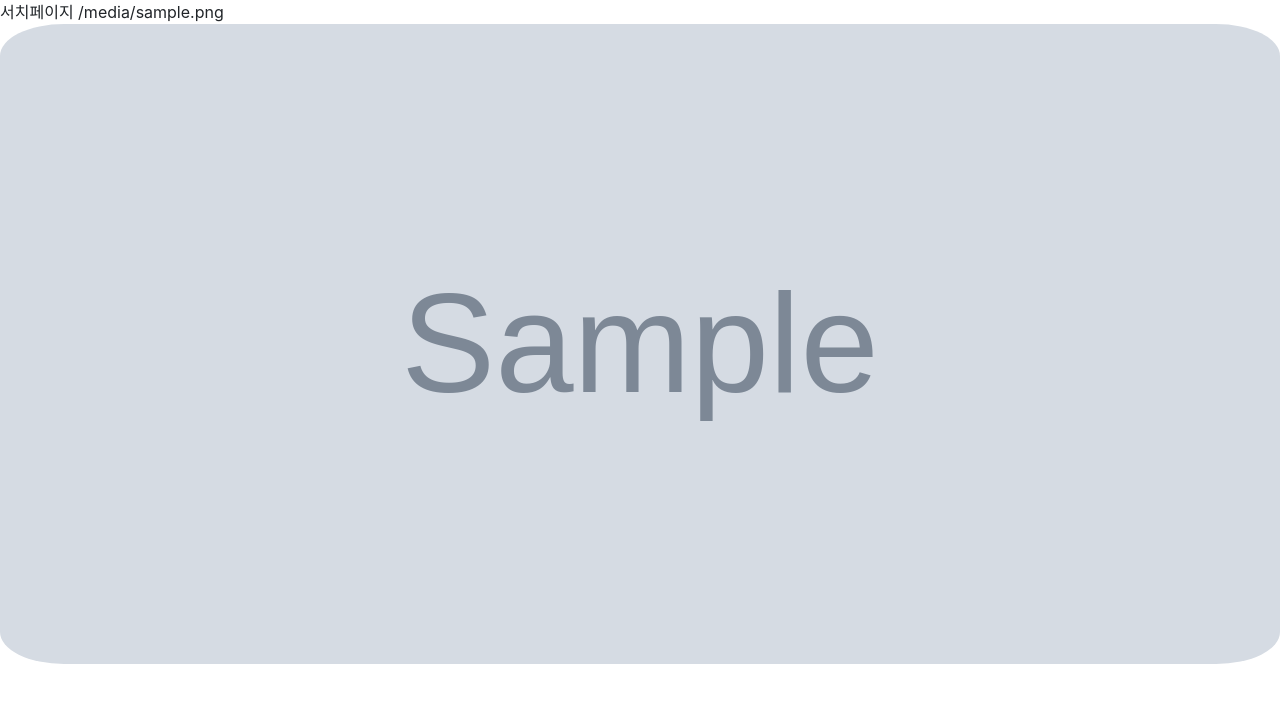
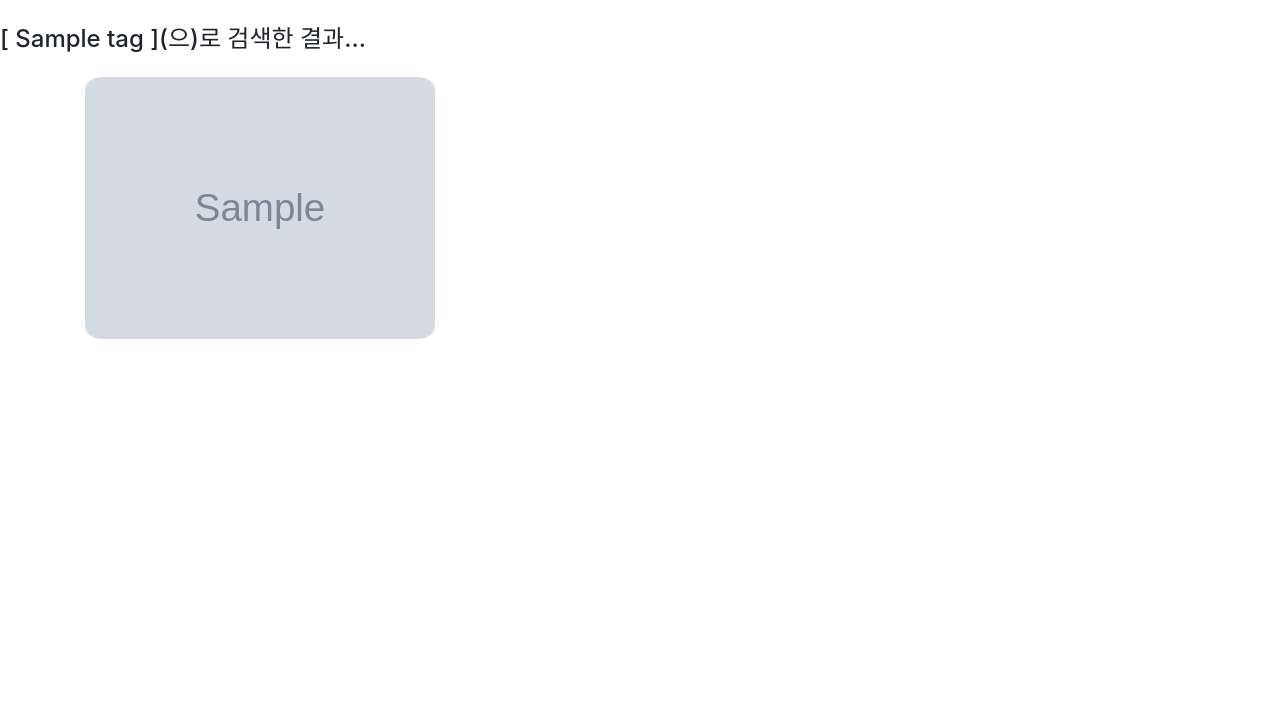
Before and after one commit to soyeonJeonDEV/X-memory_django, a Django app: template templates/search.html in a window 1280 px wide. Shown: the top 703 px of the page. Run offline with Django 4.2, Linux system fonts and the light colour scheme; the template is opened without the code that fills it: most values are stand-ins (such as "Sample title", 1, 10 or a date in 2020); grey boxes marked "Sample" are stand-in pictures; some libraries are stand-ins or nearby versions.

Commit message:
검색페이지

```diff
--- a/album/views.py
+++ b/album/views.py
@@ -296,7 +296,7 @@ def search_by_tag(request,tag):
 
   print(photo_list)
 
-  return render (request,'search.html',{'photo_list' : photo_list})
+  return render (request,'search.html',{'tag':tag,'photo_list' : photo_list})
 
 
 def yolo(img_buffer):
--- a/templates/search.html
+++ b/templates/search.html
@@ -1,10 +1,23 @@
 {% extends 'base.html' %}
 {% block content%}
-서치페이지
 
-{% for photo in photo_list %}
-{{photo}}
-<img class="pic_detail" src="{{photo}}" alt="">
+<div><h4>[ {{tag}} ](으)로 검색한 결과...</h4> </div>
 
-{% endfor %}
+
+<div class="container container-fluid">
+    <div class="row row-eq-height">
+      {% for photo in photo_list %}
+      <div class="col-4 col-sm-4 albums">
+          <img src="{{photo}}"
+          class="pic1 img-fluid " onclick="load_detail(this.id)" id= '{{a_photo.id}}' alt="">
+          <!-- {{a_photo}} -->
+          <script>
+            console.log("{{a_photo.id}}")
+          </script>
+
+      </div>
+      {% endfor %}
+    </div>
+  </div>
+
 {% endblock%}
```
